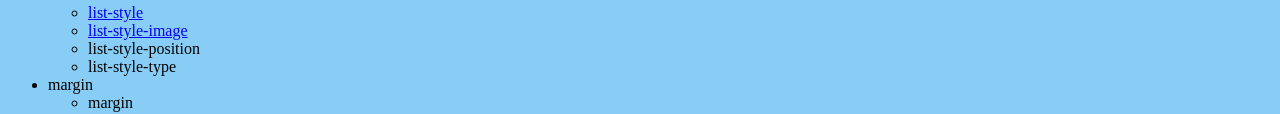
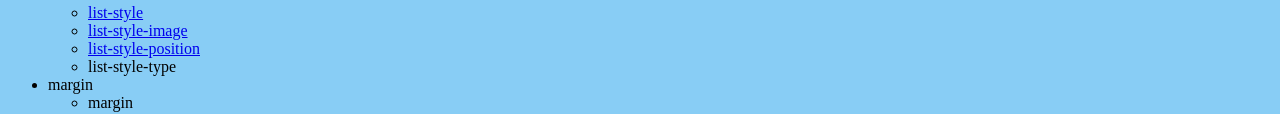
Before and after one commit to PabloAMB/PabloAMB.github.io, a plain HTML site: page CSS_properties.html in a window 1280 px wide. Shown: the part 686-800 px from the top of the page. Drawn offline with Linux system fonts and the light colour scheme.

Commit message:
Update CSS_properties.html

```diff
--- a/CSS_properties.html
+++ b/CSS_properties.html
@@ -60,7 +60,7 @@
 			<ul>
 				<li><a href="https://pabloamb.github.io/CSS_properties/list-style">list-style</a></li>
 				<li><a href="https://pabloamb.github.io/CSS_properties/list-style-image">list-style-image</a></li>
-				<li>list-style-position</li>
+				<li><a href="https://pabloamb.github.io/CSS_properties/list-style-position">list-style-position</a></li>
 				<li>list-style-type</li>
 			</ul></li>
 		<li>margin
```
